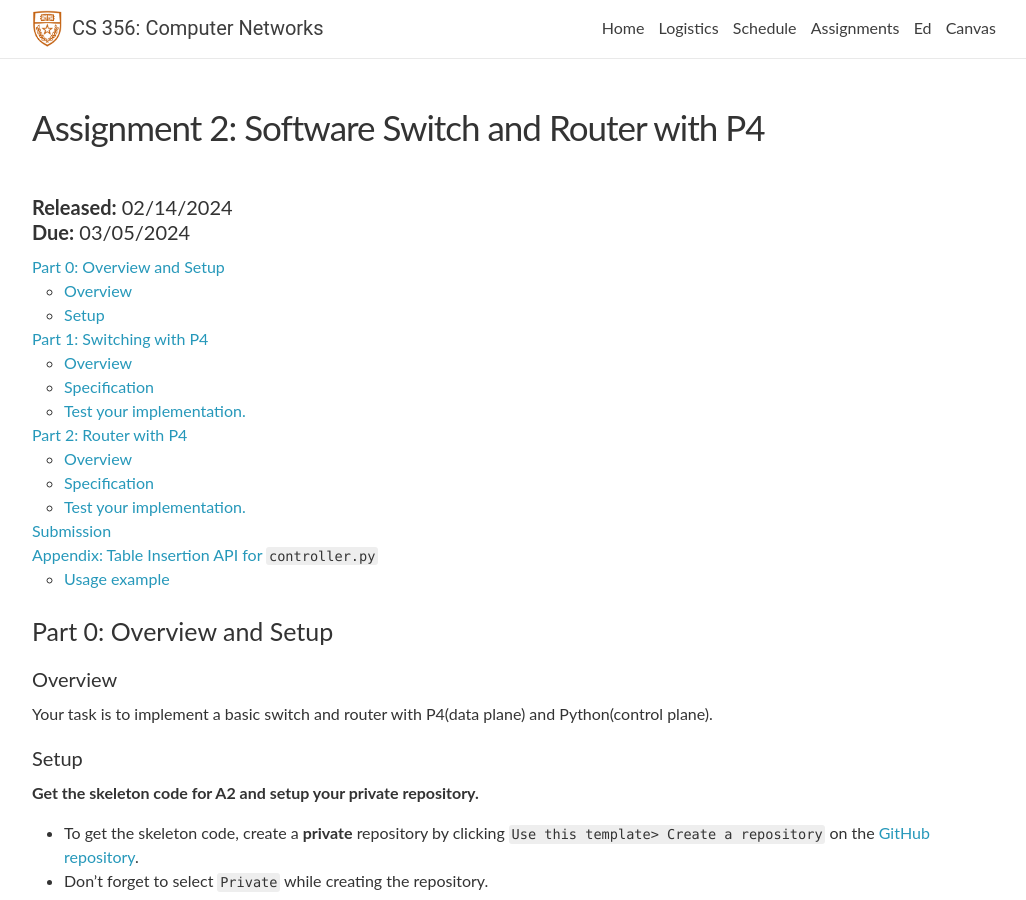
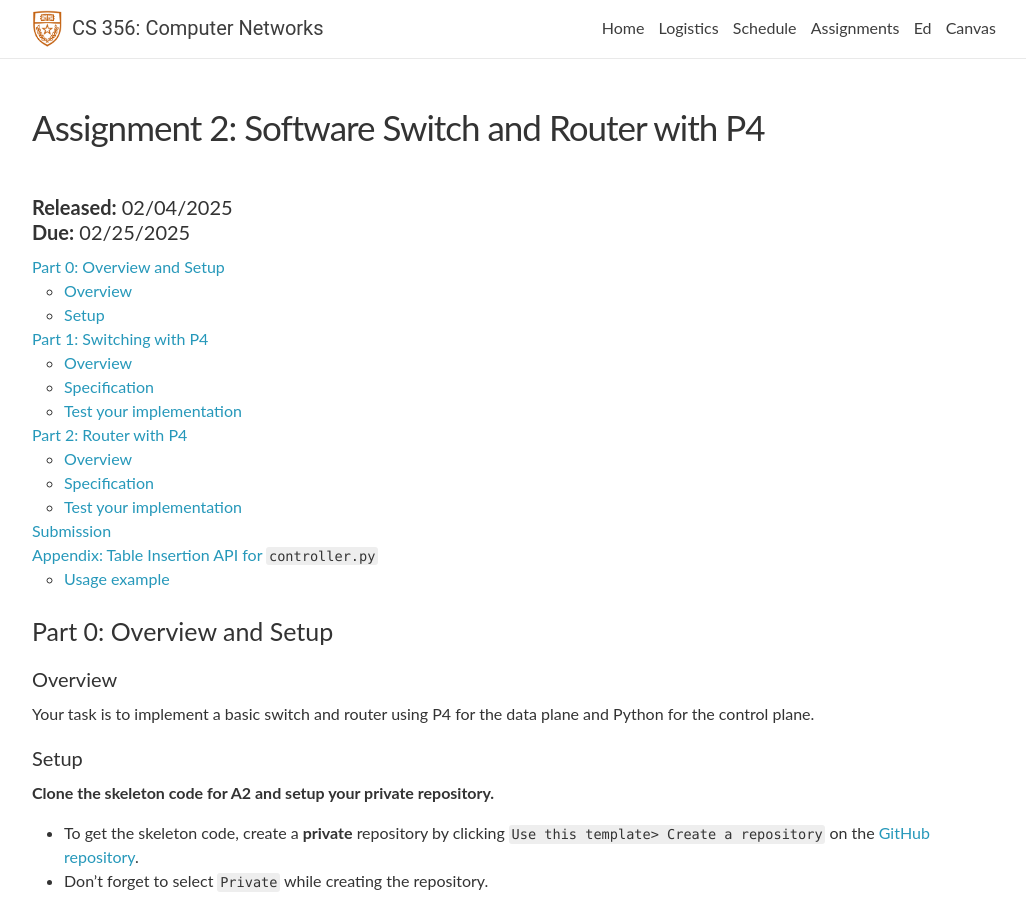
Before and after one commit to utcs356/sp25, a Jekyll site: the page built from _pages/2_p4_switch_router.md, in a window 1280 px wide and 900 px high. Shown: the whole window, without its empty margins (126-1152 px from the left). Built offline with Jekyll 4.4.1, drawn with Linux system fonts in a browser that asks for light colours; nearby versions of some CDN libraries; comment, search, counter and statistics services are not loaded; some of the changed text lies outside the part shown.

Commit message:
update assignment 2 description

````diff
--- a/_pages/2_p4_switch_router.md
+++ b/_pages/2_p4_switch_router.md
@@ -4,7 +4,7 @@ permalink: /assignments/assignment2
 title: "Assignment 2: Software Switch and Router with P4"
 ---
 
-#### **Released:** 02/14/2024 <br/> **Due:**	03/05/2024
+#### **Released:** 02/04/2025 <br/> **Due:**	02/25/2025
 {: .no_toc}
 
 * (The list will be replaced with the table of contents.)
@@ -12,10 +12,10 @@ title: "Assignment 2: Software Switch and Router with P4"
 
 ### Part 0: Overview and Setup
 #### Overview
-Your task is to implement a basic switch and router with P4(data plane) and Python(control plane).
+Your task is to implement a basic switch and router using P4 for the data plane and Python for the control plane.
 
 #### Setup
-**Get the skeleton code for A2 and setup your private repository.**
+**Clone the skeleton code for A2 and setup your private repository.**
 * To get the skeleton code, create a **private** repository by clicking `Use this template> Create a repository` on the [GitHub repository](https://github.com/utcs356/assignment2.git).
 * Don't forget to select `Private` while creating the repository.
 
@@ -72,7 +72,7 @@ Your task is to complete `l2_basic_forwarding.p4` and `controller.py` to make th
         * `dmac_forward`: Install a table entry with the MAC address as a key, `forward_to_port()` as an action, and `egress_port` as an action parameter.
         </details>
 
-#### Test your implementation.
+#### Test your implementation
 1.  Compile the P4 code and launch the P4 and controller program on the switch (`s1`).
 * All the necessary commands are provided as script files in the Kathara lab's `shared` directory.
 * After starting the Kathara lab, compile the P4 code with `$ bash compile_p4.sh` on `s1`. For example:
@@ -209,7 +209,7 @@ Your task is to complete `l3_static_routing.p4` and `controller.py` to make the
                 ```
             </details>
 
-#### Test your implementation.
+#### Test your implementation
 1. Compile the P4 code and launch the P4 and controller program on the routers (`r[1-3]`).
 * All the necessary commands are provided as script files in the Kathara lab's `shared` directory.
 * After starting the Kathara lab, compile the P4 code with `$ bash compile_p4.sh` on one of any `r[1-3]` routers. For example:
````
